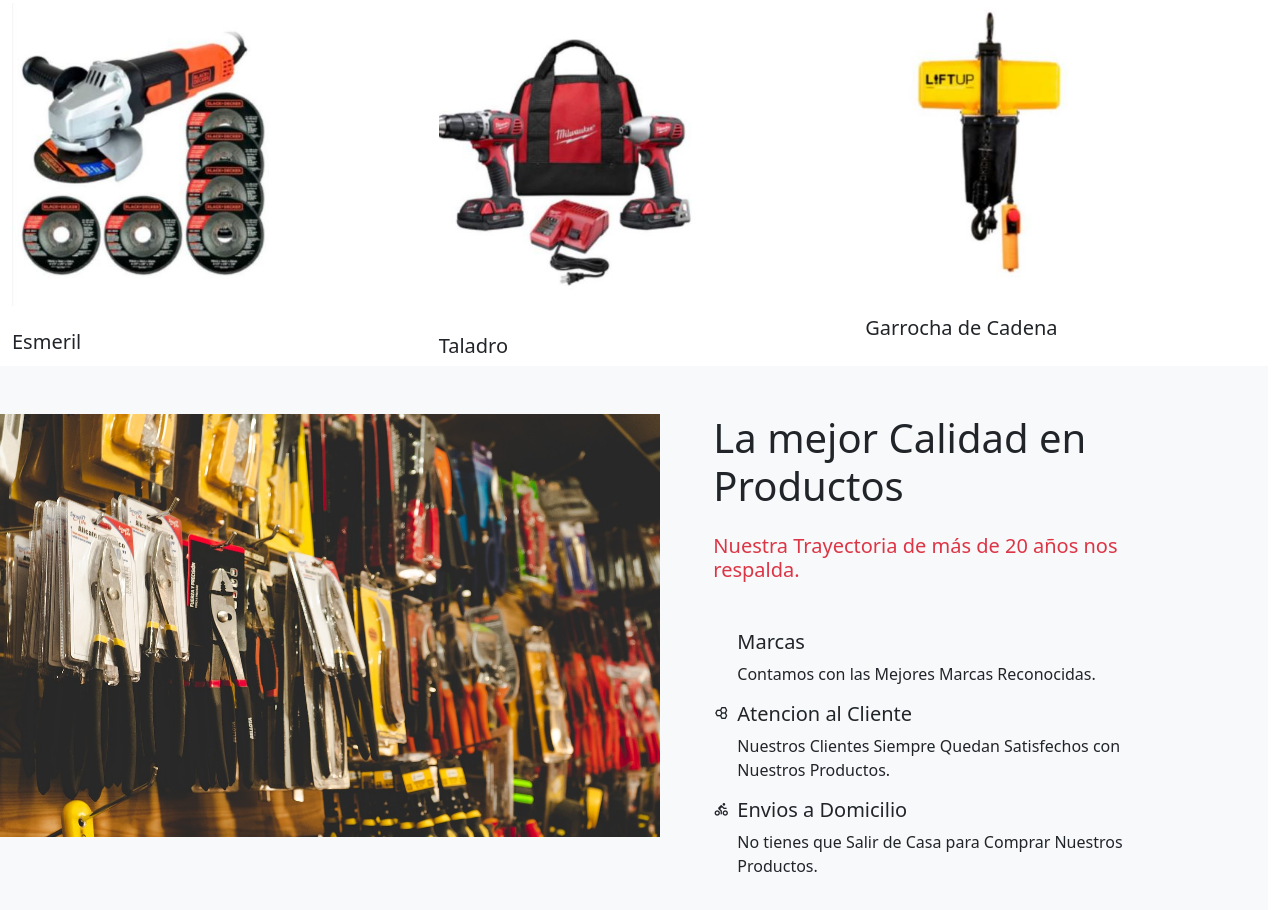
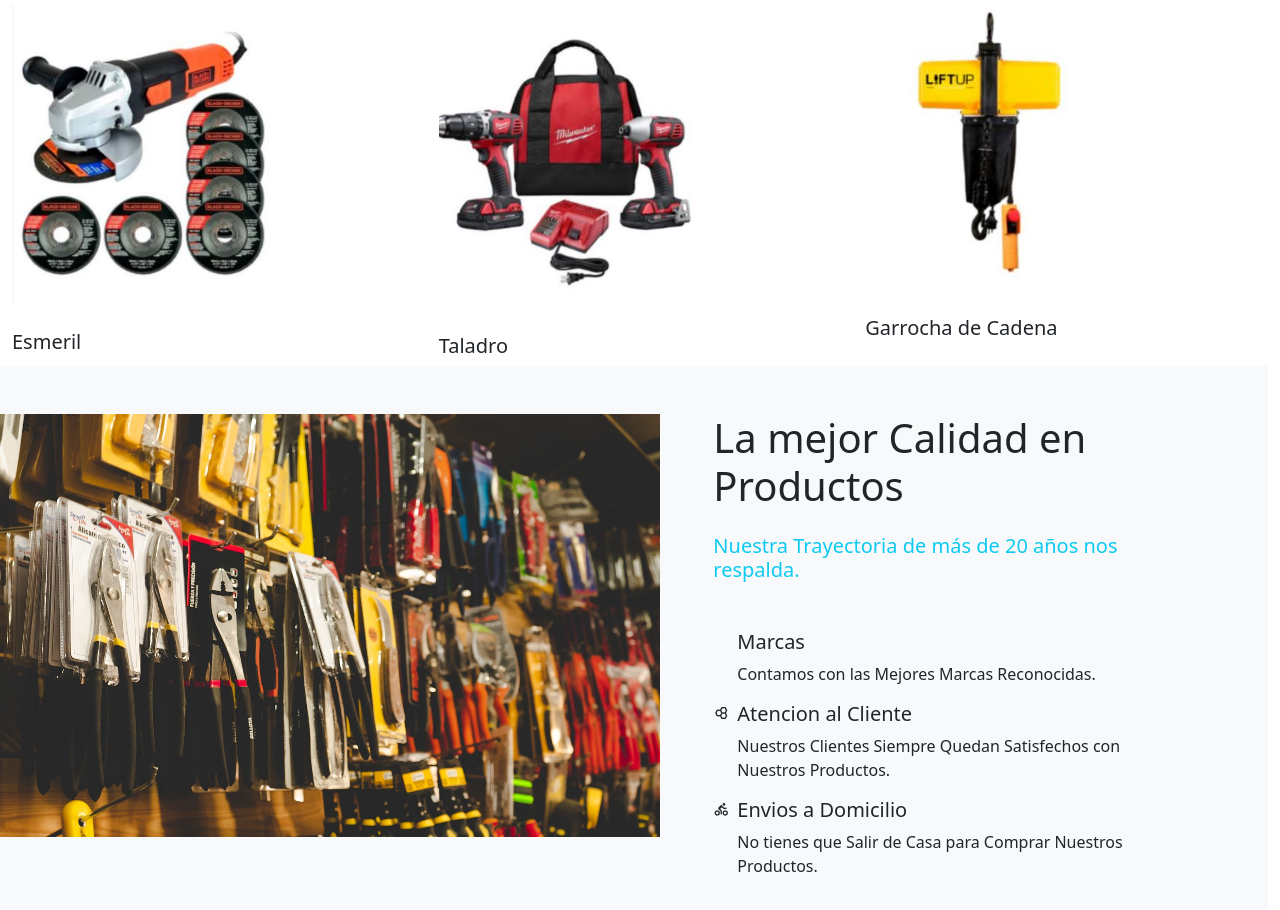
Before and after one commit to ugto/ferreteria, a plain HTML site: page index.html in a window 1280 px wide. Shown: the part 1967-2877 px from the top of the page. Drawn offline with nearby package versions, Linux system fonts and the light colour scheme.

```diff
--- a/index.html
+++ b/index.html
@@ -228,7 +228,7 @@
       <div class="row">
         <div class="col-md-10 offset-md-1">
           <h1>La mejor Calidad en Productos</h1>
-          <h5 class="mt-4 mb-2 text-danger">Nuestra Trayectoria de más de 20 años nos respalda. </h5>
+          <h5 class="mt-4 mb-2 text-info">Nuestra Trayectoria de más de 20 años nos respalda. </h5>
           <div class="nosotros d-flex mt-5">
             <div class="iconbox me-4">
               <i class='bx bxl-trip-advisor'></i>
```
